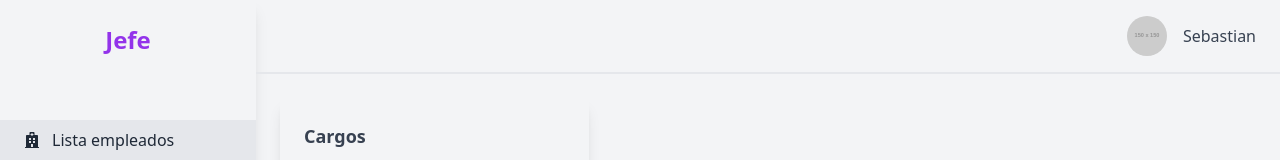
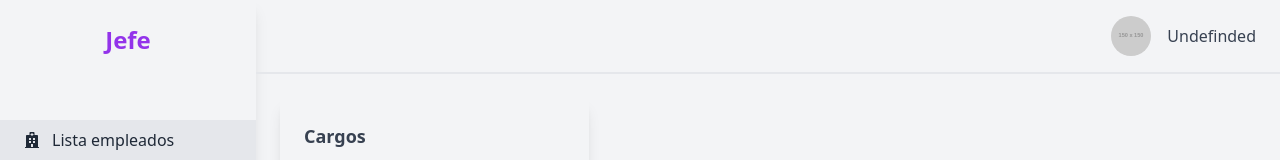
Before and after one commit to SebitaBravo/crm-workers, a React (Vite) app in the folder frontend/: page /jefe in a window 1280 px wide. Shown: the top 160 px of the page. Built offline with nearby package versions, Linux system fonts and the light colour scheme.

Commit message:
update profile name in Header component

```diff
--- a/frontend/src/components/Header.jsx
+++ b/frontend/src/components/Header.jsx
@@ -10,7 +10,7 @@ function Header() {
           src="https://via.placeholder.com/150"
           alt="profile"
         />
-        <div className="text-gray-700">Sebastian</div>
+        <div className="text-gray-700">Undefinded</div>
       </div>
     </div>
   );
```
